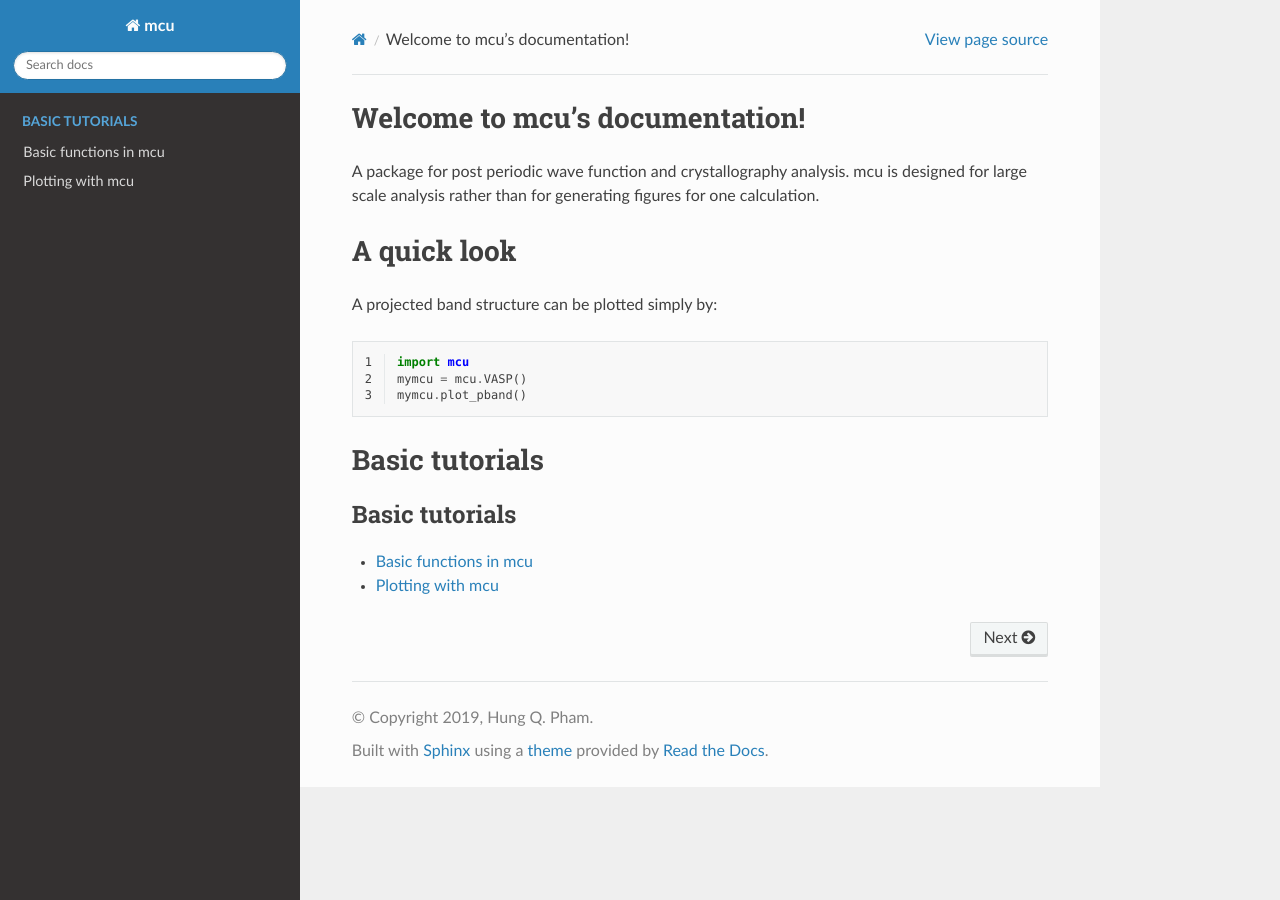
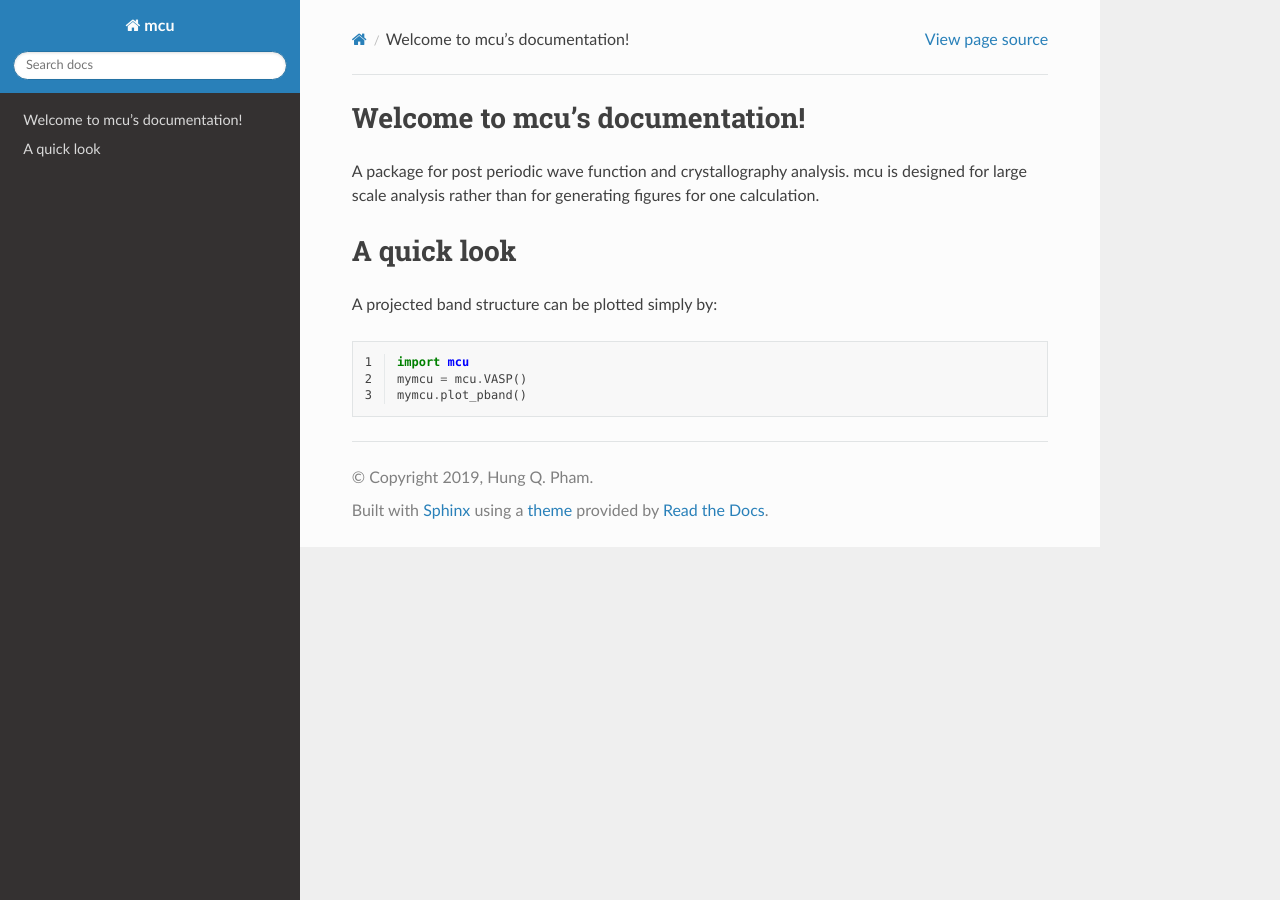
Before and after one commit to hungpham2017/mcu, a Sphinx documentation site: the page built from docs/source/index.rst, in a window 1280 px wide. Built offline with Sphinx 7.4.7 and the Read the Docs theme 2.0.0, drawn with Linux system fonts in a browser that asks for light colours.

```diff
--- a/docs/source/index.rst
+++ b/docs/source/index.rst
@@ -15,14 +15,3 @@
 
 .. toctree::
    :maxdepth: 2
-
-
-Basic tutorials
-============
-
-.. toctree::
-   :maxdepth: 2
-   :caption: Basic tutorials
-
-   basic
-   plotting
```
Also changed, not shown: 7 other files.
